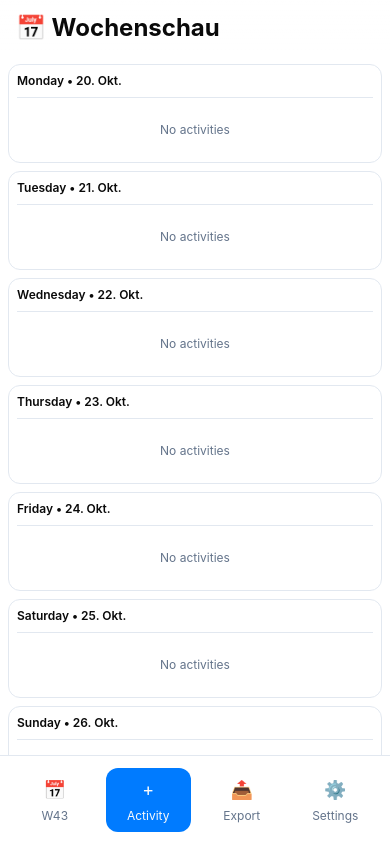
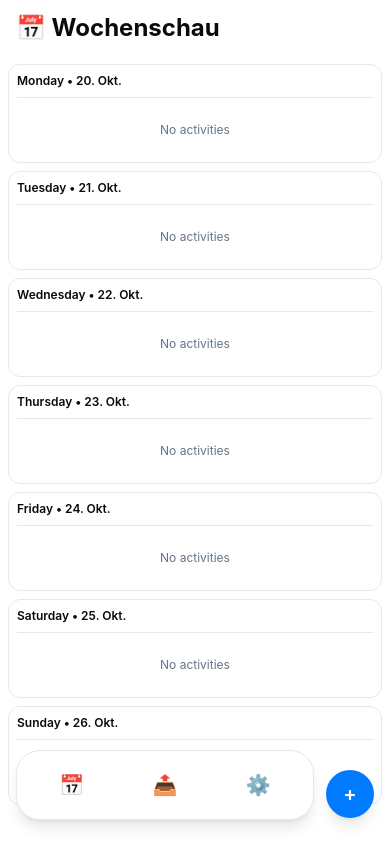
Before and after one commit to meierac/wochenschau, a Svelte app: page / in a window 390 px wide. Built offline with nearby package versions, Linux system fonts and the light colour scheme; a web font is replaced by a local one.

Commit message:
Add fade overlay to mobile bottom, improve navigation bar visual hierarchy

```diff
--- a/src/App.svelte
+++ b/src/App.svelte
@@ -144,7 +144,7 @@
         </div>
     {:else}
         <!-- Mobile Layout -->
-        <div class="h-screen flex flex-col pb-20 relative">
+        <div class="h-screen flex flex-col pb-8 relative">
             <!-- Mobile Header -->
             <div
                 class="absolute top-0 left-0 right-0 z-10 bg-gradient-to-b from-background/80 to-transparent px-4 py-3 flex items-center justify-between pointer-events-none backdrop-blur-lg"
@@ -167,6 +167,12 @@
             <div class="flex-1 overflow-hidden px-2 py-2">
                 <WeekView />
             </div>
+
+            <!-- Fade overlay for bottom -->
+            <div
+                class="absolute bottom-0 left-0 right-0 h-32 pointer-events-none"
+                style="background: linear-gradient(to bottom, transparent, var(--background)); mask-image: linear-gradient(to bottom, rgba(0,0,0,0) 0%, rgba(0,0,0,1) 100%); -webkit-mask-image: linear-gradient(to bottom, rgba(0,0,0,0) 0%, rgba(0,0,0,1) 100%);"
+            />
 
             <!-- Floating Navigation Bar -->
             <FloatingNav
--- a/src/lib/components/FloatingNav.svelte
+++ b/src/lib/components/FloatingNav.svelte
@@ -20,47 +20,46 @@
     }
 </script>
 
-<div
-    class="fixed bottom-0 left-0 right-0 bg-card border-t border-border safe-bottom"
->
-    <!-- Main Navigation -->
-    <div class="flex items-center justify-around p-3 gap-2">
+<!-- Floating Bottom Bar Container -->
+<div class="fixed bottom-6 left-4 right-4 flex gap-3 items-end safe-bottom">
+    <!-- Floating Navigation Bar -->
+    <div class="flex-1 bg-card border border-border rounded-3xl shadow-lg">
+        <!-- Navigation Items -->
+        <div class="flex items-center justify-around p-2 gap-0">
             <button
                 on:click={() => (showWeekPicker = true)}
-            class="flex-1 flex flex-col items-center gap-1 px-3 py-2 rounded-lg active:bg-muted transition-colors"
+                class="flex-1 flex items-center justify-center p-3 rounded-2xl active:bg-muted transition-colors"
                 aria-label="Pick week"
             >
-            <span class="text-lg">📅</span>
-            <span class="text-xs text-muted-foreground">W{$currentWeek}</span>
-        </button>
-
-        <button
-            on:click={() => dispatch("openAddActivity")}
-            class="flex-1 flex flex-col items-center gap-1 px-3 py-2 bg-primary text-primary-foreground rounded-lg active:opacity-80 transition-opacity"
-            aria-label="Add activity"
-        >
-            <span class="text-lg">+</span>
-            <span class="text-xs">Activity</span>
+                <span class="text-xl">📅</span>
             </button>
 
             <button
                 on:click={handleOpenExport}
-            class="flex-1 flex flex-col items-center gap-1 px-3 py-2 rounded-lg active:bg-muted transition-colors"
+                class="flex-1 flex items-center justify-center p-3 rounded-2xl active:bg-muted transition-colors"
                 aria-label="Export agenda"
             >
-            <span class="text-lg">📤</span>
-            <span class="text-xs text-muted-foreground">Export</span>
+                <span class="text-xl">📤</span>
             </button>
 
             <button
                 on:click={() => dispatch("openSettings")}
-            class="flex-1 flex flex-col items-center gap-1 px-3 py-2 rounded-lg active:bg-muted transition-colors"
+                class="flex-1 flex items-center justify-center p-3 rounded-2xl active:bg-muted transition-colors"
                 aria-label="Settings"
             >
-            <span class="text-lg">⚙️</span>
-            <span class="text-xs text-muted-foreground">Settings</span>
+                <span class="text-xl">⚙️</span>
             </button>
         </div>
+    </div>
+
+    <!-- Floating Action Button (on same level) -->
+    <button
+        on:click={() => dispatch("openAddActivity")}
+        class="w-12 h-12 bg-primary text-primary-foreground rounded-full shadow-lg active:scale-95 transition-transform flex items-center justify-center text-xl font-semibold hover:shadow-xl mb-0.5 shrink-0"
+        aria-label="Add activity"
+    >
+        +
+    </button>
 </div>
 
 <!-- Week Picker Modal -->
```
Lines whose indentation alone changed are shown as unchanged.
